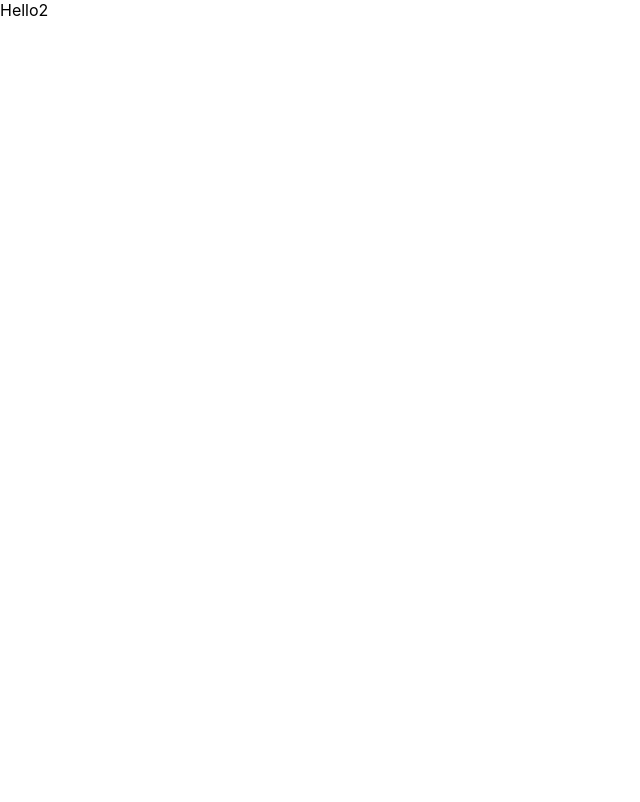
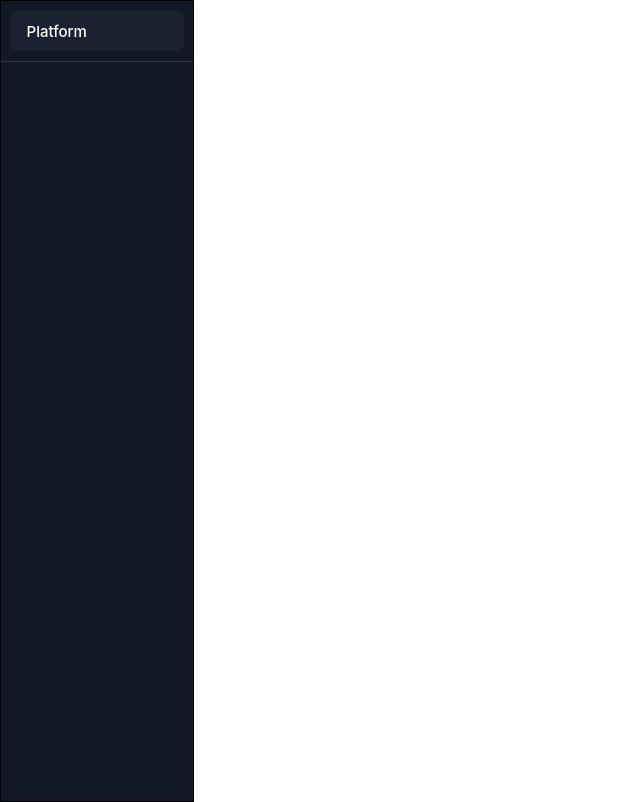
Before and after one commit to michaelw0ng/Platform, a React (Create React App) app: page / in a window 1280 px wide. Shown: the whole page, without its empty margins (0-640 px from the left). Built offline with nearby package versions, Linux system fonts and the light colour scheme.

Commit message:
styling navbar

```diff
--- a/src/Pages/Homepage.js
+++ b/src/Pages/Homepage.js
@@ -1,5 +1,14 @@
 import React from "react";
+import "../css/homepage.css";
 
 export default function Homepage() {
-  return <div>Hello2</div>;
+  return (
+    <div id="navbar">
+      <div id="separation">
+        <div id="titleDiv">
+          <h1 id="title">Platform</h1>
+        </div>
+      </div>
+    </div>
+  );
 }
--- /dev/null
+++ b/src/css/homepage.css
@@ -0,0 +1,33 @@
+body {
+  height: 100%;
+}
+
+#navbar {
+  border: 1px solid black;
+  background-color: #121828;
+  width: 15%;
+  height: 100vh;
+}
+
+#separation {
+  border-bottom: 1px solid #2d3748;
+}
+
+#titleDiv {
+  background-color: rgba(255, 255, 255, 0.04);
+  width: 90%;
+  padding: 0.5px;
+  margin: 0 auto;
+  margin-top: 10px;
+  margin-bottom: 10px;
+  border-radius: 8px;
+}
+
+#title {
+  font-family: "Inter", -apple-system, BlinkMacSystemFont, "Segoe UI", Helvetica,
+    Arial, sans-serif, "Apple Color Emoji", "Segoe UI Emoji";
+  color: white;
+  font-size: 15px;
+  font-weight: 500;
+  margin-left: 16px;
+}
```
